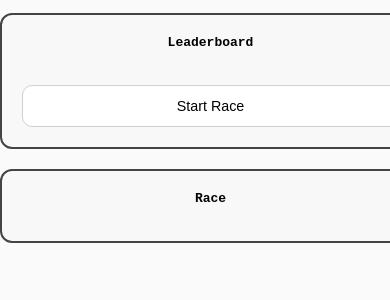
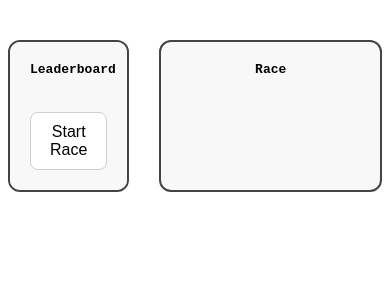
Before and after one commit to ItsMika987/uma-web, a SvelteKit app: page /race in a window 390 px wide. Shown: the top 300 px of the page. Built offline with nearby package versions, Linux system fonts and the light colour scheme.

Commit message:
initial Release

```diff
--- a/src/routes/race/+page.svelte
+++ b/src/routes/race/+page.svelte
@@ -1,20 +1,11 @@
 <script lang="ts">
   import { selectedUma } from "$lib/umaStore";
   import { goto } from "$app/navigation";
-  import { onMount } from "svelte";
 
   let interval: ReturnType<typeof setInterval> | null = null;
   let playerUma: string | null = null;
 
-  selectedUma.subscribe(v => {
-    playerUma = v;
-  });
-
-  let showResults = false;
-
-  onMount(() => {
-    showResults = false;
-  });
+  selectedUma.subscribe(v => playerUma = v);
 
   type Racer = {
     id: number;
@@ -41,8 +32,10 @@
   let leaderboard: Racer[] = [];
   let finishOrder: Racer[] = [];
 
+  let showResults = false;
+
   function makeTrack(p: number): string {
-    const total = 18; // shorter track for mobile
+    const total = 50;
     const pos = Math.floor((p / 100) * total);
     return `[${"-".repeat(pos)}(.)${"-".repeat(total - pos)}]`;
   }
@@ -55,7 +48,10 @@
   }
 
   function startRace() {
-    if (!playerUma) return;
+    if (!playerUma) {
+      alert("Please select an Uma first!");
+      return;
+    }
 
     if (interval) stopRace();
 
@@ -105,6 +101,7 @@
   function stopRace() {
     clearInterval(interval!);
     interval = null;
+
     leaderboard = [...finishOrder];
     showResults = true;
   }
@@ -116,43 +113,31 @@
 </script>
 
 <style>
-  :global(html),
-  :global(body) {
-    margin: 0;
-    padding: 0;
+.layout {
+  display: flex;
+  justify-content: center;
+  gap: 30px;
+  margin-top: 40px;
   font-family: monospace;
-    background: #fafafa;
-    overflow-x: hidden;
-    overflow-y: auto;
 }
 
-  /* ORIGINAL PC LAYOUT RESTORED */
-  .layout {
-    display: flex;
-    justify-content: flex-start;
-    gap: 30px;
-    margin-top: 40px;
-    padding-left: 20px;
-  }
-
-  .leaderboard-box {
-    width: 260px; /* original */
+.leaderboard-box,
+.race-box {
   border: 2px solid #444;
   padding: 20px;
   border-radius: 12px;
   background: #f8f8f8;
   text-align: center;
+}
+
+.leaderboard-box {
+  width: 260px;
   max-height: 600px;
   overflow-y: auto;
 }
 
 .race-box {
-    width: 600px; /* original */
-    border: 2px solid #444;
-    padding: 20px;
-    border-radius: 12px;
-    background: #f8f8f8;
-    text-align: center;
+  width: 600px;
   max-height: 600px;
   overflow-y: auto;
 }
@@ -161,12 +146,16 @@
   margin-bottom: 12px;
   padding: 4px;
   border-radius: 6px;
+  text-align: center;
 }
 
 .line {
   white-space: pre;
-    font-size: 1rem;
+  font-size: 16px;
   margin: 0;
+  padding: 0;
+  line-height: 1.3;
+  text-align: center;
 }
 
 .player {
@@ -177,20 +166,22 @@
 .start-btn {
   margin-top: 20px;
   width: 100%;
-    padding: 12px 0;
-    font-size: 1.1rem;
-    border-radius: 10px;
+  padding: 10px 0;
+  font-size: 16px;
   background: white;
   border: 1px solid #cfcfcf;
+  border-radius: 8px;
   cursor: pointer;
-    transition: 0.15s;
+  transition: background 0.15s, border-color 0.15s;
 }
 
 .start-btn:hover {
   background: #f5f5f5;
+  border-color: #b5b5b5;
   transform: scale(1.03);
 }
 
+/* ⭐ RESULTS POPUP */
 .results-overlay {
   position: fixed;
   inset: 0;
@@ -198,56 +189,30 @@
   display: flex;
   justify-content: center;
   align-items: center;
-    padding: 1rem;
-    z-index: 9999;
 }
 
 .results-box {
   background: white;
-    padding: 20px;
+  padding: 30px 40px;
   border-radius: 12px;
   border: 2px solid #444;
   text-align: center;
-    width: clamp(260px, 90vw, 400px);
+  width: 300px;
 }
 
 .results-box button {
-    width: 100%;
-    margin-top: 10px;
-    padding: 12px 0;
-    font-size: 1.1rem;
-    border-radius: 10px;
+  margin-top: 15px;
+  padding: 10px 20px;
+  border: 2px solid #444;
   background: white;
-    border: 1px solid #cfcfcf;
+  border-radius: 8px;
   cursor: pointer;
   transition: 0.15s;
 }
 
 .results-box button:hover {
-    background: #f5f5f5;
-    transform: scale(1.03);
-  }
-
-  /* MOBILE FIXES (KEEP THESE) */
-  @media (max-width: 900px) {
-    .layout {
-      flex-direction: column;
-      padding: 1rem;
-      margin-top: 0;
-      gap: 20px;
-      padding-left: 0;
-    }
-
-    .leaderboard-box,
-    .race-box {
-      width: 100% !important;
-      max-width: none !important;
-      max-height: none;
-    }
-
-    .line {
-      font-size: 0.75rem !important;
-    }
+  background: #f0f0f0;
+  transform: scale(1.05);
 }
 </style>
 
@@ -284,9 +249,7 @@
       <h2>Results</h2>
 
       {#each finishOrder as r, i}
-        <p class="{r.isPlayer ? 'player' : ''}">
-          {medal(i)} {i + 1}. [{r.number}] {r.name}
-        </p>
+        <p>{medal(i)} {i + 1}. [{r.number}] {r.name}</p>
       {/each}
 
       <button on:click={restartRace}>Race Again</button>
```
Lines whose indentation alone changed are shown as unchanged.
